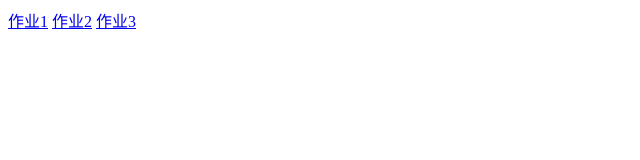
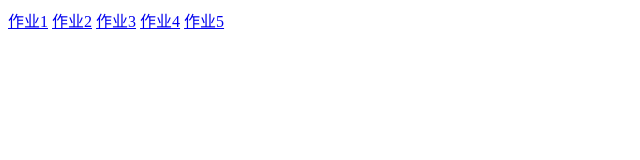
Before and after one commit to wangpengfei1/wangpengfei1.github.io, a plain HTML site: page index.html in a window 1280 px wide. Shown: the whole page, without its empty margins (0-640 px from the left). Drawn offline with Linux system fonts and the light colour scheme.

Commit message:
Update index.html

```diff
--- a/index.html
+++ b/index.html
@@ -2,4 +2,6 @@
   <a href="201601530421/1.html">作业1</a>
   <a href="js第二次作业/2.html">作业2</a>
   <a href="js第三次作业/shaodehua.html">作业3</a>
+  <a href="js第三次作业/shaodehua.html">作业4</a>
+  <a href="js第三次作业/shaodehua.html">作业5</a>
 </html>
```
